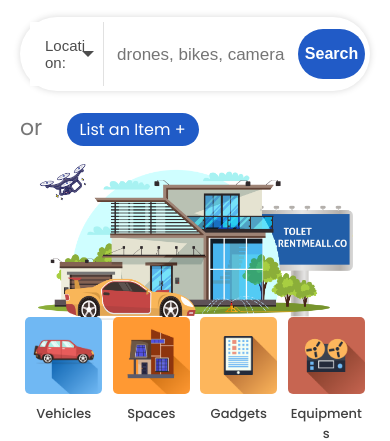
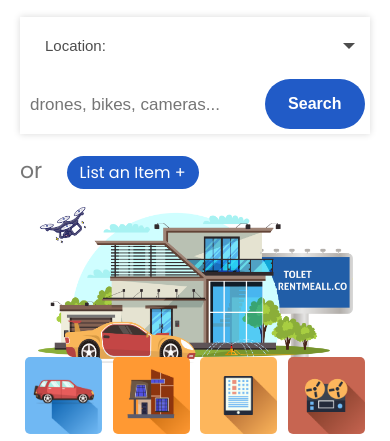
Before and after one commit to sheharyark017/rentmeall, a plain HTML site: page index.html in a window 390 px wide. Shown: the part 326-767 px from the top of the page. Drawn offline with nearby package versions, Linux system fonts and the light colour scheme.

Commit message:
mobile version

```diff
--- a/css/index.css
+++ b/css/index.css
@@ -541,6 +541,26 @@
 
   .main-search-form {
     margin-top: 20px;
+    flex-wrap: wrap;
+    border-radius: 0;
+  }
+
+  .main-search-form .location {
+    width: 100%;
+    margin-bottom: 10px;
+  }
+
+  .select-items div,
+  .select-selected {
+    border-right: none;
+  }
+
+  .main-search-form .input {
+    width: 65%;
+  }
+
+  .main-search-form .button {
+    width: 30%;
   }
 
   /* end top banner */
@@ -557,6 +577,10 @@
 
   .top-head div {
     width: 120px;
+  }
+
+  .category {
+    margin-top: 50px;
   }
 
   .category-block {
```
